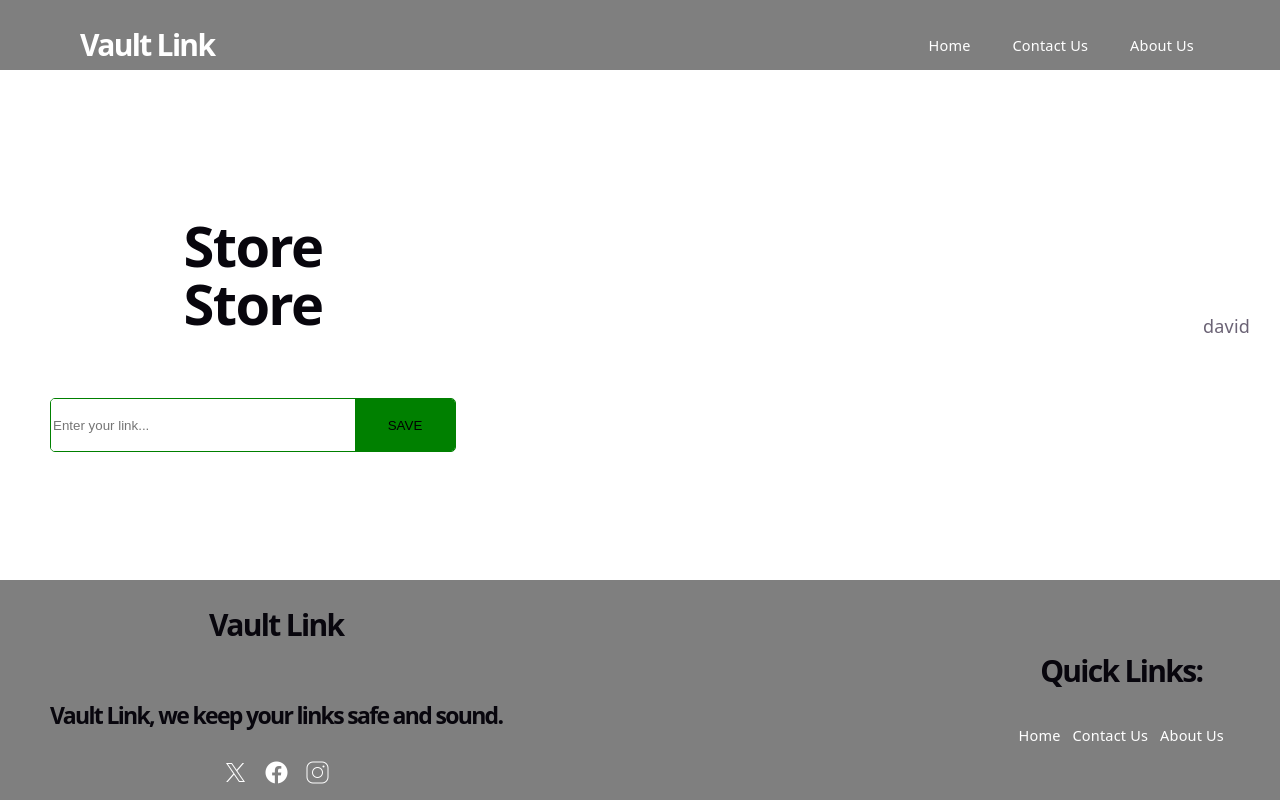
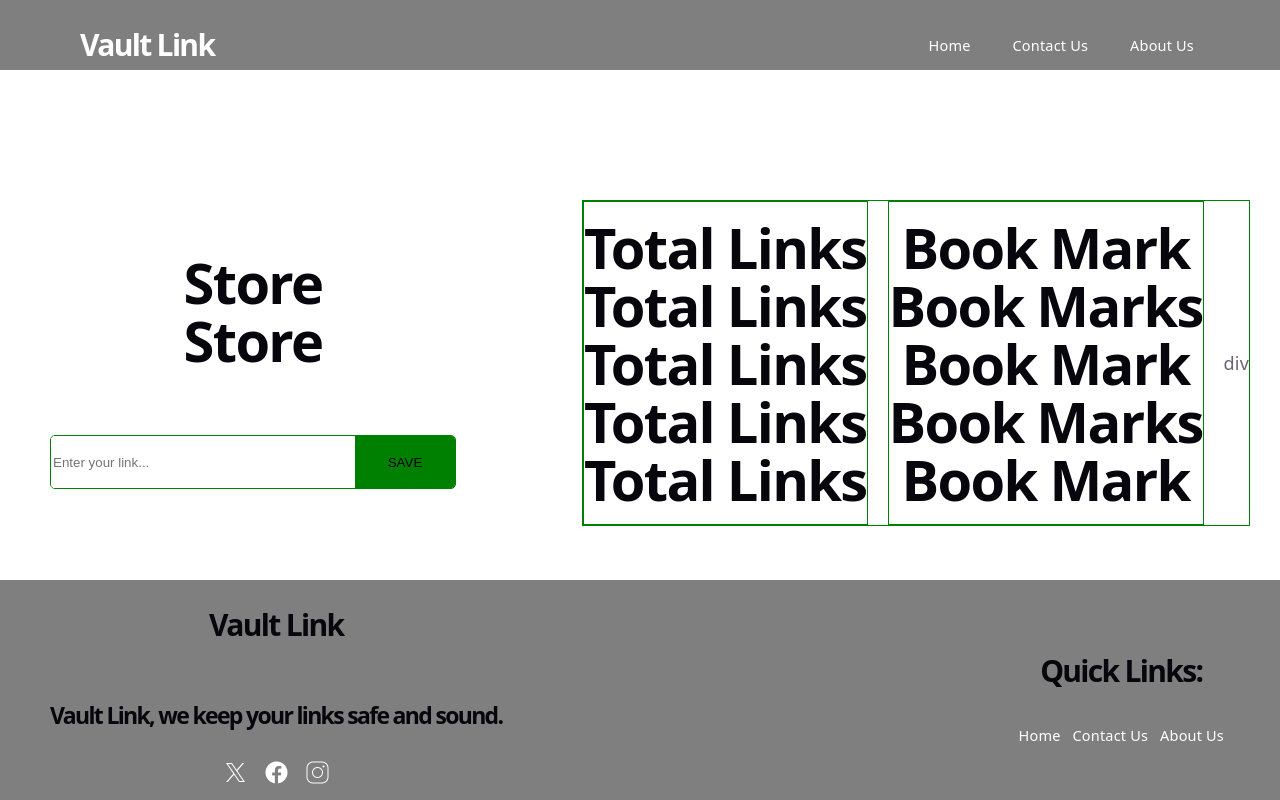
Before and after one commit to surprise2024-cpu/challenge-2-Link-Vault, a React (Vite) app: page / in a window 1280 px wide. Built offline with nearby package versions, Linux system fonts and the light colour scheme.

Commit message:
body update

```diff
--- a/src/App.css
+++ b/src/App.css
@@ -2,7 +2,6 @@
     position: relative;
     width: 100vw;
     height: 100vh;
-
 
 }
 
--- a/src/components/Body/Body.module.css
+++ b/src/components/Body/Body.module.css
@@ -6,3 +6,17 @@
     padding-left: 20px;
     padding-top: 200px;
 }
+
+
+.statistics {
+    display: flex;
+    align-items: center;
+    justify-content: center;
+    gap: 20px;
+    border: 1px solid green;
+}
+
+.stat {
+    font-size: 20px;
+    border: 1px solid green;
+}
--- a/src/components/Body/Body.tsx
+++ b/src/components/Body/Body.tsx
@@ -9,19 +9,60 @@ export const Body: React.FC<any> = () => {
   return (
     <ContentContainer className={styles['body-cont']}>
 
-        <section>
+        <section className={styles['first-sect']}>
+
             <div>
+
                 <Text variant='h2'>Store</Text>
+
                 <Text variant='span'>Store</Text>
-                <div>
-                    <Search />
+
+                <Search />
+
+            </div>
+
+        </section>
+
+        <section className={styles['sec-sect']}>
+
+            <div className={styles['statistics']}>
+
+                <div className={styles['stat-cont']}>
+
+                    <div className={styles['stat']}>
+                        <Text variant='h2'  >Total Links</Text>
+                        <Text variant='h2'  >Total Links</Text>
+                        <Text variant='h2'  >Total Links</Text>
+                        <Text variant='h2'  >Total Links</Text>
+                        <Text variant='h2'  >Total Links</Text>
+                    </div>
+
+
+
                 </div>
+
+                <div className={styles['stat-cont']}>
+
+                    <div className={styles['stat']}>
+
+                        <Text variant='h2'  >Book Mark</Text>
+                        <Text variant='h2'  >Book Marks</Text>
+                        <Text variant='h2'  >Book Mark</Text>
+                        <Text variant='h2'  >Book Marks</Text>
+                        <Text variant='h2'  >Book Mark</Text>
+
+                    </div>
+
+                </div>
+
+                <div className={styles['stat-cont']}>
+
+                    div
+
+                </div>
+
             </div>
-        </section>
-        <section>
-            <div>
-                david
-            </div>
+
         </section>
 
     </ContentContainer>
```
